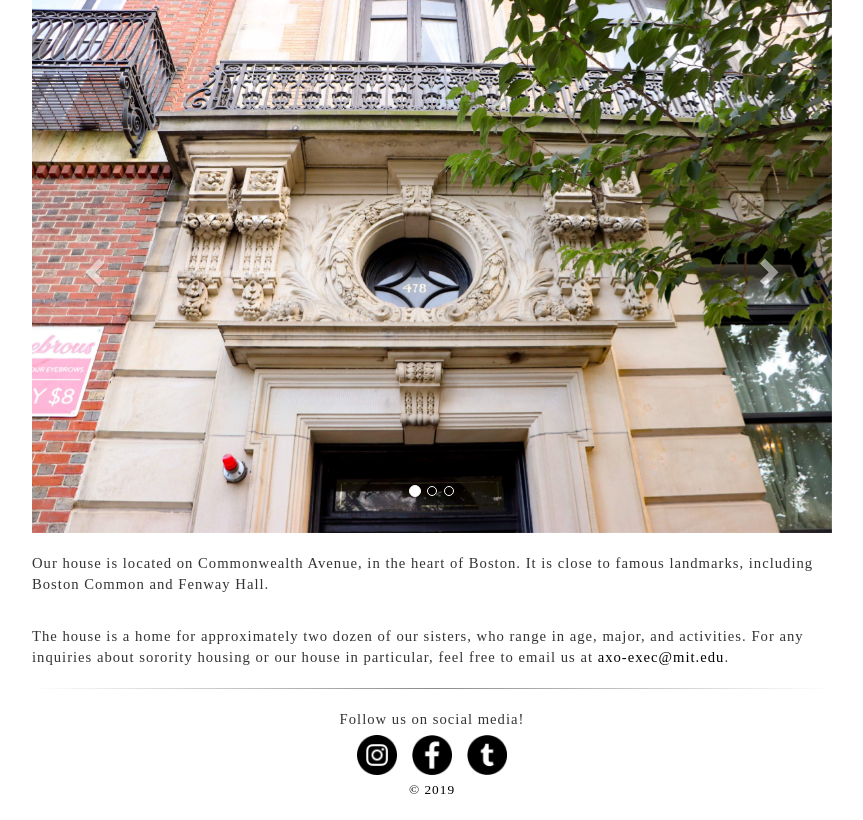
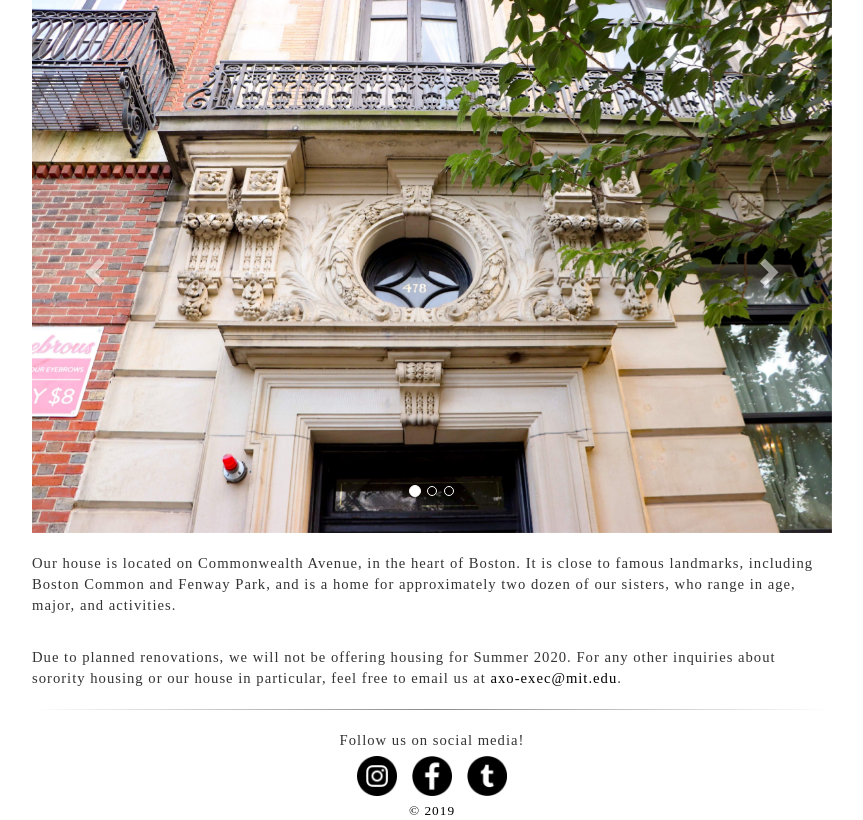
Before and after one commit to rweinberger/axo-public, a Django app: page /house/ in a window 1280 px wide. Shown: the part 331-1151 px from the top of the page, without its empty margins (208-1071 px from the left). Before the commit the page ends 1125 px from the top, so only its background shows below. Run offline with Django 3.2, Linux system fonts and the light colour scheme; some libraries are stand-ins or nearby versions; some web fonts are replaced.

Commit message:
Modifies message about house

```diff
--- a/general/templates/general/house.html
+++ b/general/templates/general/house.html
@@ -35,9 +35,9 @@
 
 <br>
 
-<p>Our house is located on Commonwealth Avenue, in the heart of Boston.  It is close to famous landmarks, including Boston Common and Fenway Hall.</p><br>
+<p>Our house is located on Commonwealth Avenue, in the heart of Boston.  It is close to famous landmarks, including Boston Common and Fenway Park, and is a home for approximately two dozen of our sisters, who range in age, major, and activities.</p><br>
 
-<p>The house is a home for approximately two dozen of our sisters, who range in age, major, and activities.  For any inquiries about sorority housing or our house in particular, feel free to email us at <a href="mailto:axo-exec@mit.edu">axo-exec@mit.edu</a>.</p>
+<p>Due to planned renovations, we will not be offering housing for Summer 2020. For any other inquiries about sorority housing or our house in particular, feel free to email us at <a href="mailto:axo-exec@mit.edu">axo-exec@mit.edu</a>.</p>
 
 </div>
 
```
